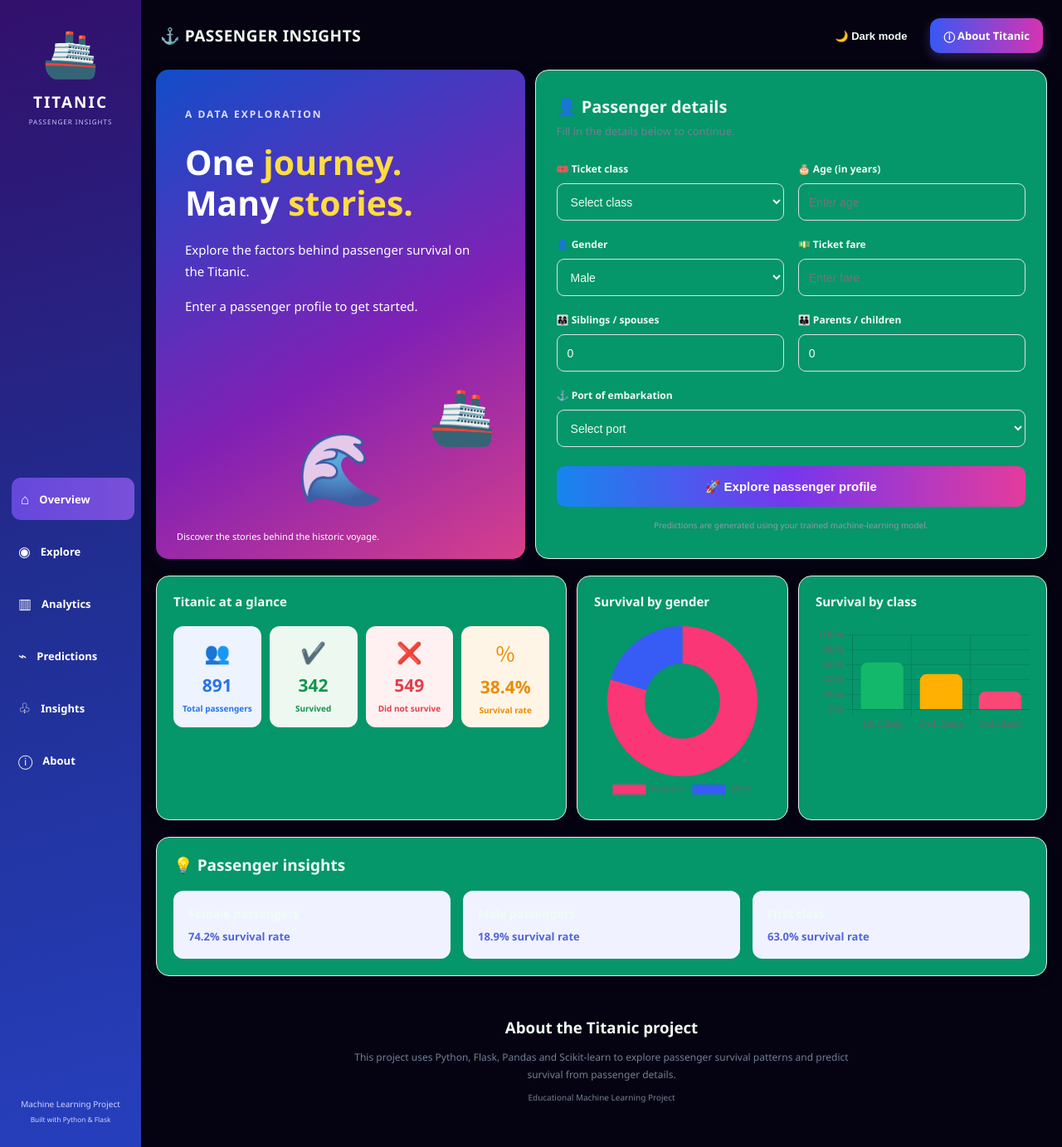
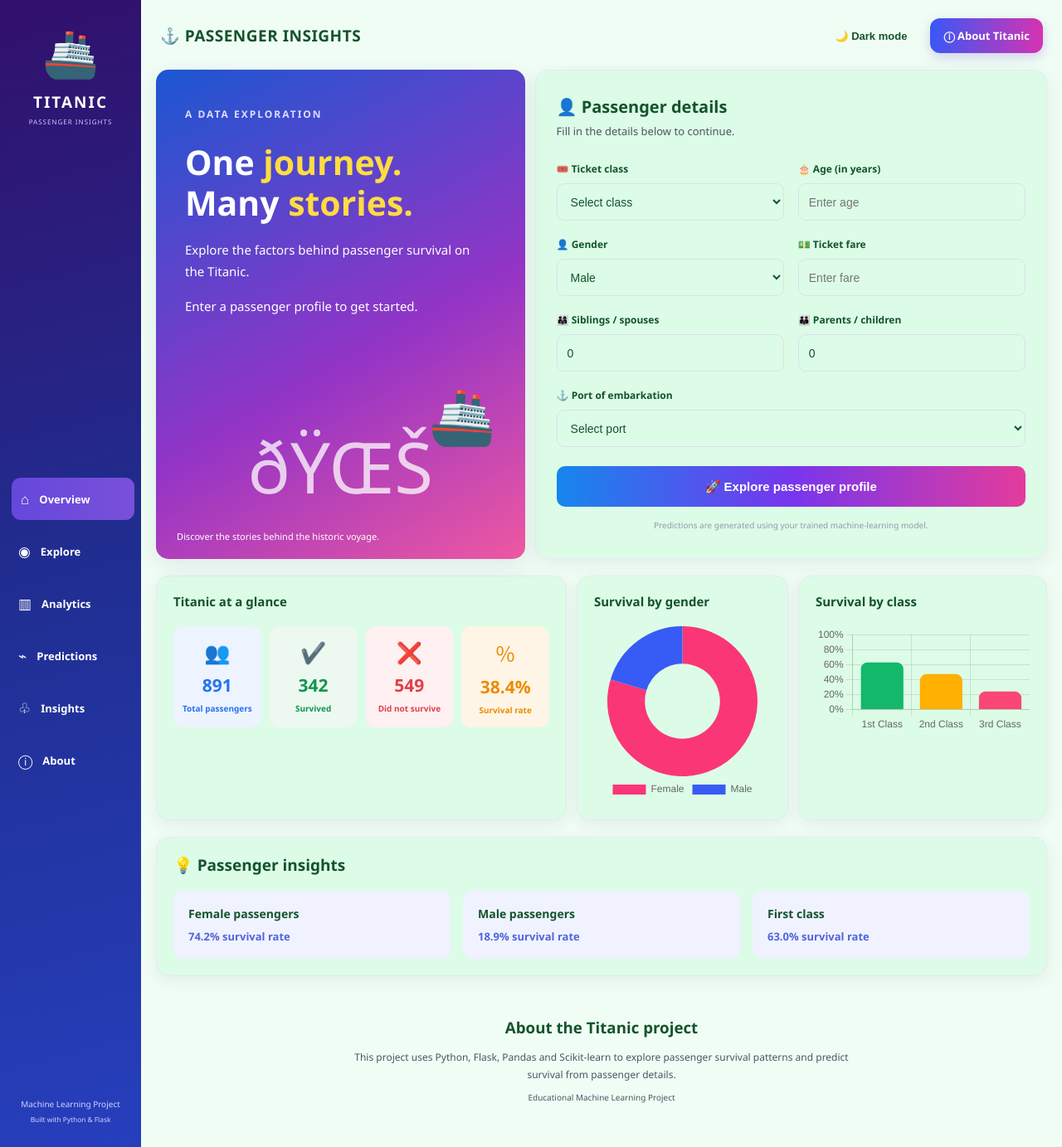
Before and after one commit to dinu1609/titanic-survival-flask, a Flask app: page / in a window 1280 px wide. Shown: the whole page at 83% size. Run offline with Flask 3, Linux system fonts and the light colour scheme; parts of the project's set-up code (start-up, migrations or seed data) failed here and were passed over.

Commit message:
Apply complete green theme

```diff
--- a/static/css/style.css
+++ b/static/css/style.css
@@ -12,11 +12,11 @@
 :root {
     --primary: #087F5B;
     --purple: #065F46;
-    --pink: 	#D1FAE5;
-    --text: #F0FDF4;
-    --muted: #718096;
-    --surface: #059669;
-    --background: #050311;
+    --pink: #D1FAE5;
+    --text: #14532D;
+    --muted: #4B5563;
+    --surface: #DCFCE7;
+    --background: #F0FDF4;
 }
 
 html {
@@ -191,7 +191,7 @@ body {
 }
 
 .hero-card::after {
-    content: "🌊";
+    content: "ðŸŒŠ";
     position: absolute;
     bottom: 20px;
     left: 0;
```
